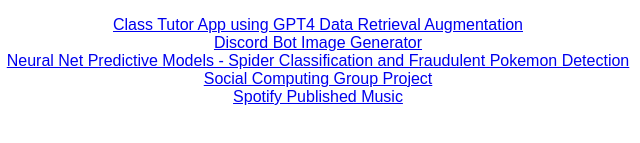
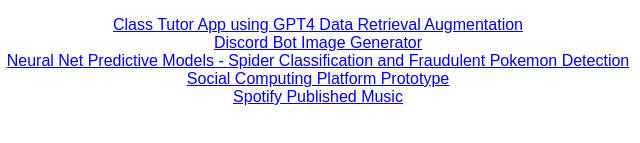
Before and after one commit to kisenera/projects, a plain HTML site: page index.html in a window 1280 px wide. Shown: the part 371-514 px from the top of the page, 342-982 px from the left. Drawn offline with Linux system fonts and the light colour scheme.

Commit message:
Update index.html

```diff
--- a/index.html
+++ b/index.html
@@ -32,7 +32,7 @@
 
             <li><a href="https://sites.google.com/ucsd.edu/detect/home">Neural Net Predictive Models - Spider Classification and Fraudulent Pokemon Detection</a></li>
 
-            <li><a href="https://sites.google.com/ucsd.edu/prompt-a-week2">Social Computing Group Project</a></li>
+            <li><a href="https://sites.google.com/ucsd.edu/prompt-a-week2">Social Computing Platform Prototype</a></li>
 
             <li><a href="https://open.spotify.com/artist/7lgJz65EivPNSgkGKmOuUd?si=648bdbc3ae314b99">Spotify Published Music</a></li>
         </ul>
```
